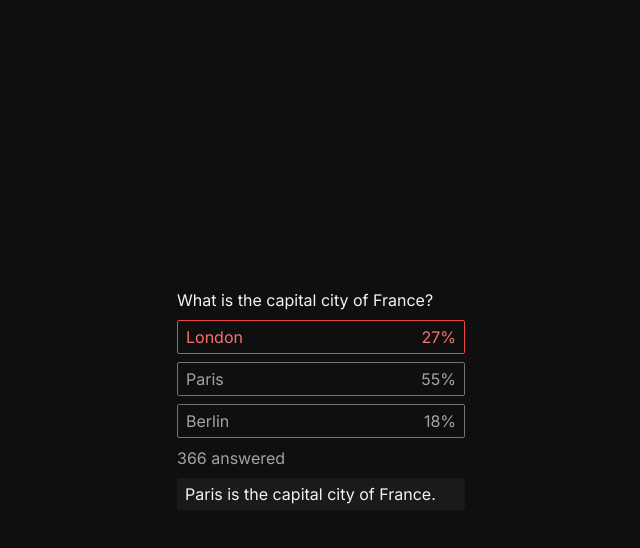
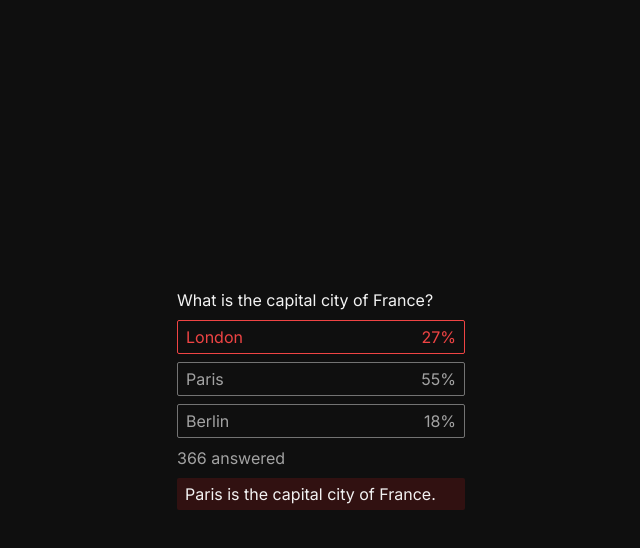
Before and after one commit to emanuelefavero/you-tube-style-poll, a Next.js app: page / in a window 1280 px wide. Both pictures are taken after a click on the button "London". Shown: the top 548 px of the page, without its empty margins (319-959 px from the left). Built offline with nearby package versions, Linux system fonts and the light colour scheme.

Commit message:
style correct answer explanation

```diff
--- a/app/components/poll.tsx
+++ b/app/components/poll.tsx
@@ -43,18 +43,17 @@ export default function Poll() {
         {/* ANSWERS */}
         {answers.map((answer, index) => {
           const percentage = Math.round((answer.votes / totalVotes) * 100)
-          const answerClasses = `flex justify-between w-full border rounded-sm py-1 px-2 my-2 ${
-            selectedAnswer === index
-              ? index === correctAnswer
-                ? 'text-green-400 border-green-500'
-                : 'text-red-400 border-red-500'
-              : 'text-neutral-400 border-neutral-500'
-          }`
 
           return (
             <li key={index}>
               <button
-                className={answerClasses}
+                className={`flex justify-between w-full border rounded-sm py-1 px-2 my-2 ${
+                  selectedAnswer === index
+                    ? index === correctAnswer
+                      ? 'text-green-500 border-green-500'
+                      : 'text-red-500 border-red-500'
+                    : 'text-neutral-400 border-neutral-500'
+                }`}
                 onClick={() => handleAnswerClick(index)}
               >
                 <p>{answer.text}</p>
@@ -66,7 +65,11 @@ export default function Poll() {
       </ul>
       <p className='text-neutral-400 my-2'>{totalVotes} answered</p>
       {showCorrectAnswer && (
-        <p className='bg-neutral-800 bg-opacity-50 rounded-sm py-1 px-2'>
+        <p
+          className={`${
+            selectedAnswer === correctAnswer ? 'bg-green-700' : 'bg-red-700'
+          } bg-opacity-20 rounded-sm py-1 px-2`}
+        >
           {correctAnswerExplanation}
         </p>
       )}
```
